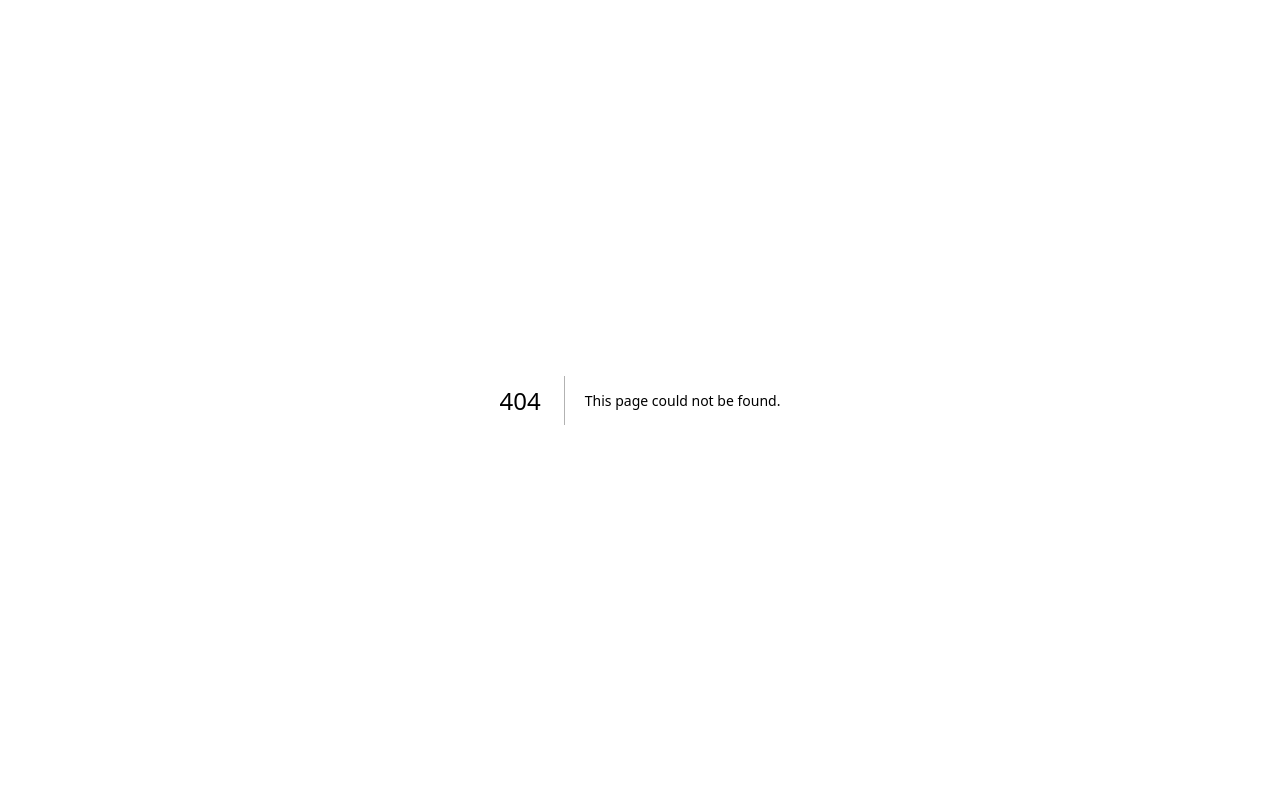
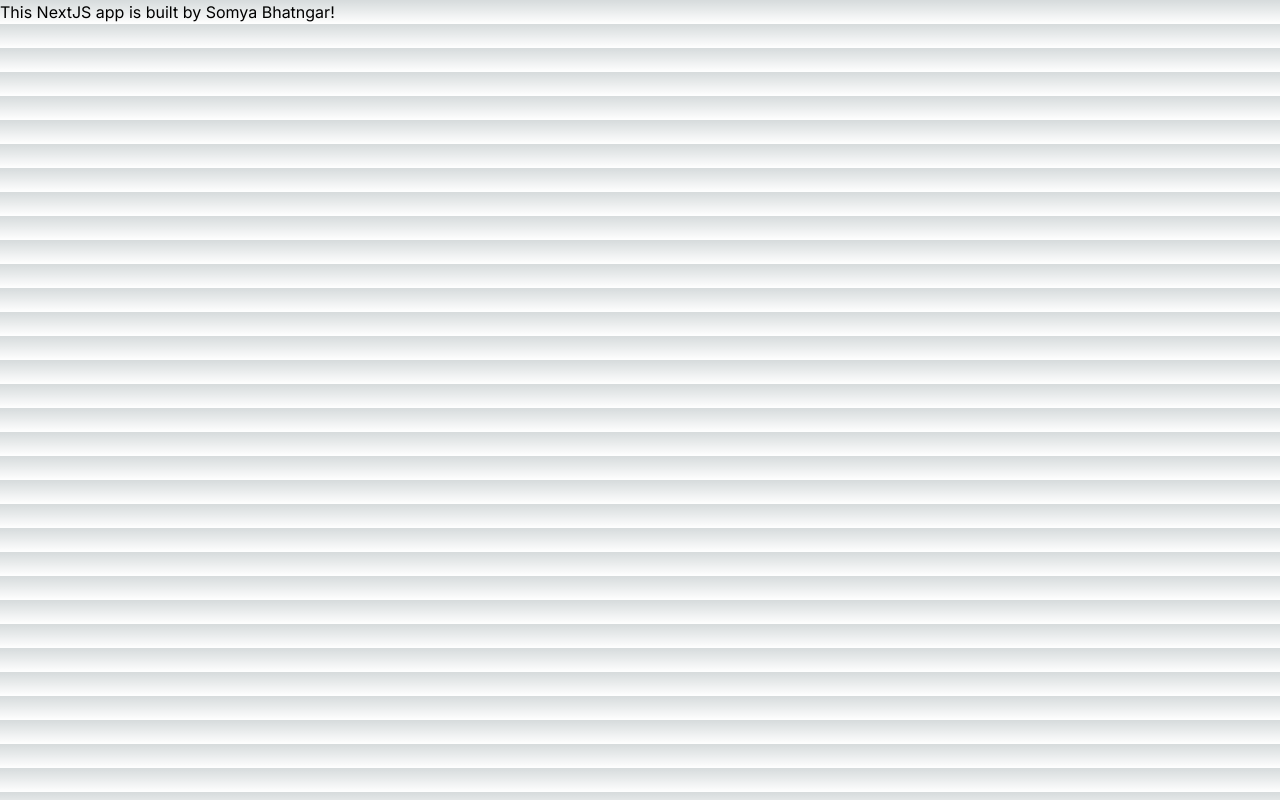
Before and after one commit to SomyaBhatnagar19/NextJS-Project-1-, a Next.js app: page /aboutUs/developer in a window 1280 px wide. Before the commit this address had no page. Built offline with nearby package versions, Linux system fonts and the light colour scheme.

Commit message:
Making a new developer page using a nested route for about us page , URL = /aboutus/developer.

```diff
--- /dev/null
+++ b/app/aboutUs/developer/page.js
@@ -0,0 +1,9 @@
+//ourDomain.com/aboutUs/developer
+const About = () => {
+    return (
+      <div>
+        This NextJS app is built by Somya Bhatngar!
+      </div>
+    )
+  }
+  export default About;
```
